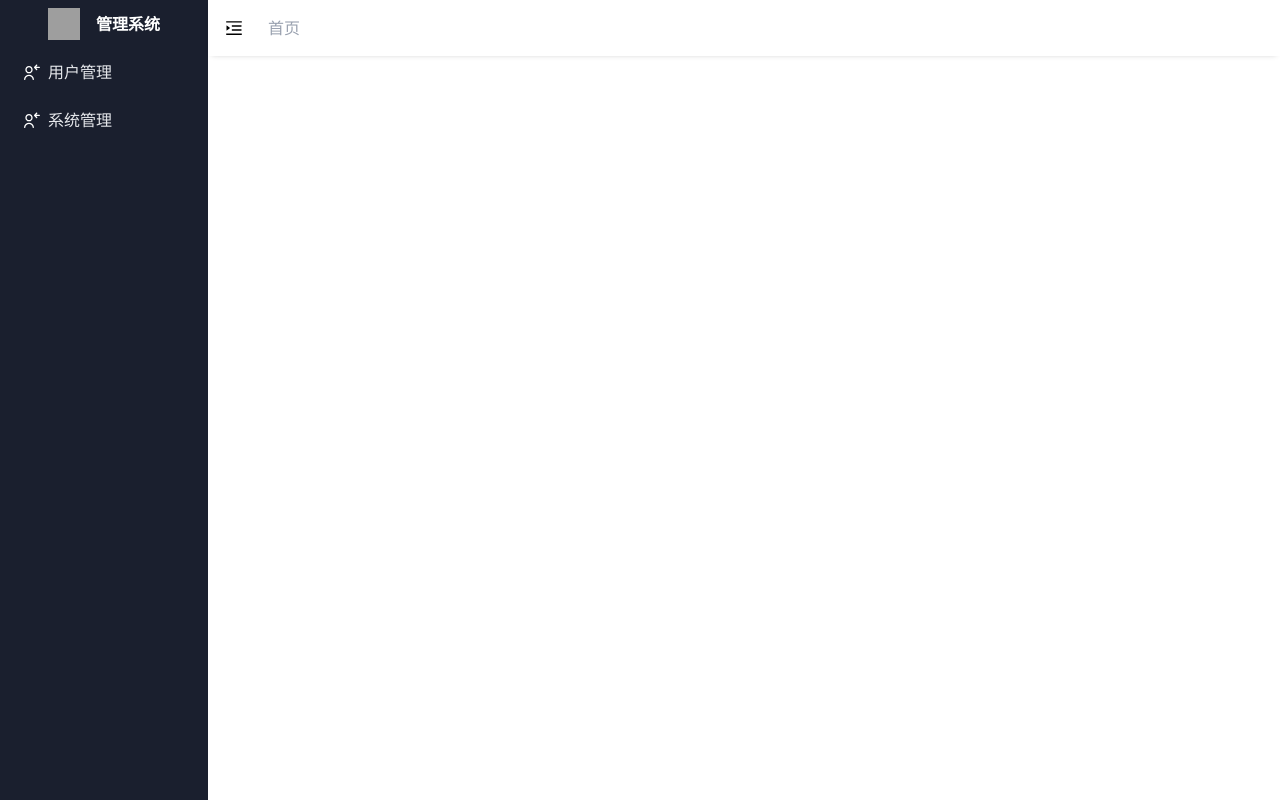
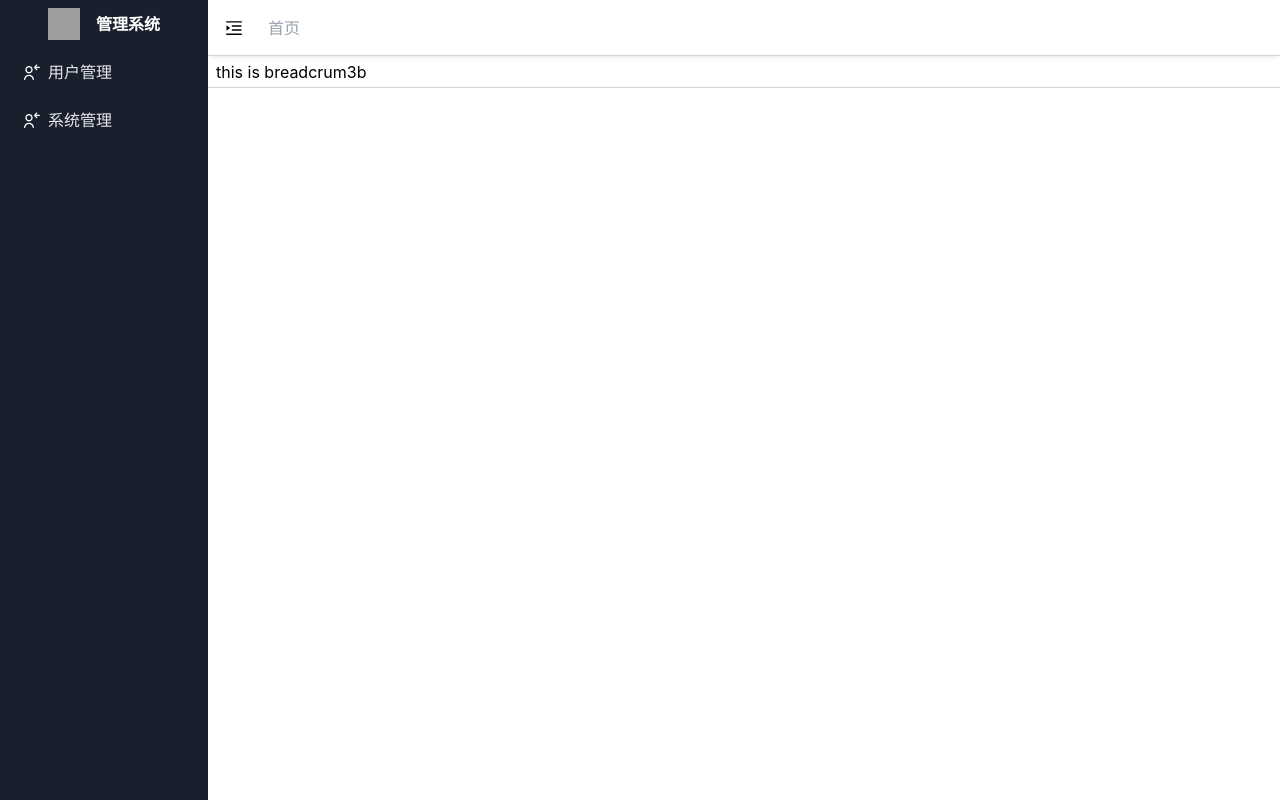
Before and after one commit to allworldg/test-website, a Nuxt app: page /dashboard in a window 1280 px wide. Built offline with nearby package versions, Linux system fonts and the light colour scheme; no server answers; grey boxes are pictures that could not be loaded.

Commit message:
add breadcrumb

```diff
--- a/app/components/dashboard/NavigationBar.vue
+++ b/app/components/dashboard/NavigationBar.vue
@@ -8,7 +8,7 @@ const collapse = useState<boolean>(SIDEBAR_COLLAPSE, () => false)
 </script>
 <template>
     <div
-        class="flex justify-between h-14 border-b-gray-300 shadow-[0_2px_6px_-4px_rgba(0,0,0,0.3)] ">
+        class="flex justify-between h-14 border-b-gray-300 border-b shadow-[0_2px_6px_-4px_rgba(0,0,0,0.3)] ">
         <div class="flex flex-row gap-2 items-center">
             <button @click="collapse = !collapse"
                 class="cursor-pointer hover:bg-gray-100 self-stretch px-4">
--- a/app/layouts/dashboard.vue
+++ b/app/layouts/dashboard.vue
@@ -22,6 +22,9 @@ const collapse = useState<boolean>(SIDEBAR_COLLAPSE, () => false)
         <div class="flex flex-col flex-1">
             <header>
                 <NavigationBar :user="user"></NavigationBar>
+                <div class="flex items-center h-8 border-b border-b-gray-300 pl-2">
+                    <div class="">this is breadcrum3b</div>
+                </div>
             </header>
             <main class="flex-1">
                 <slot></slot>
```
